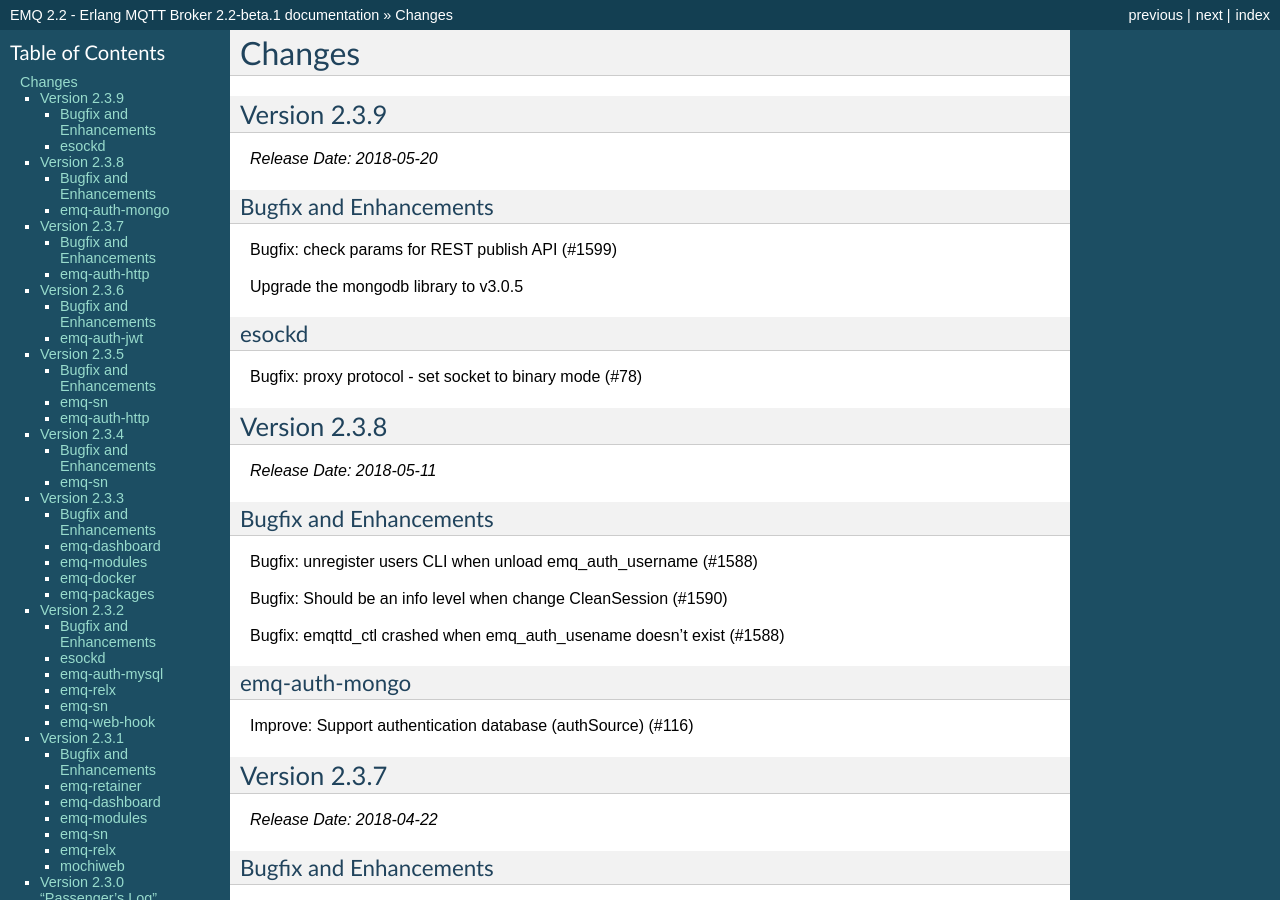
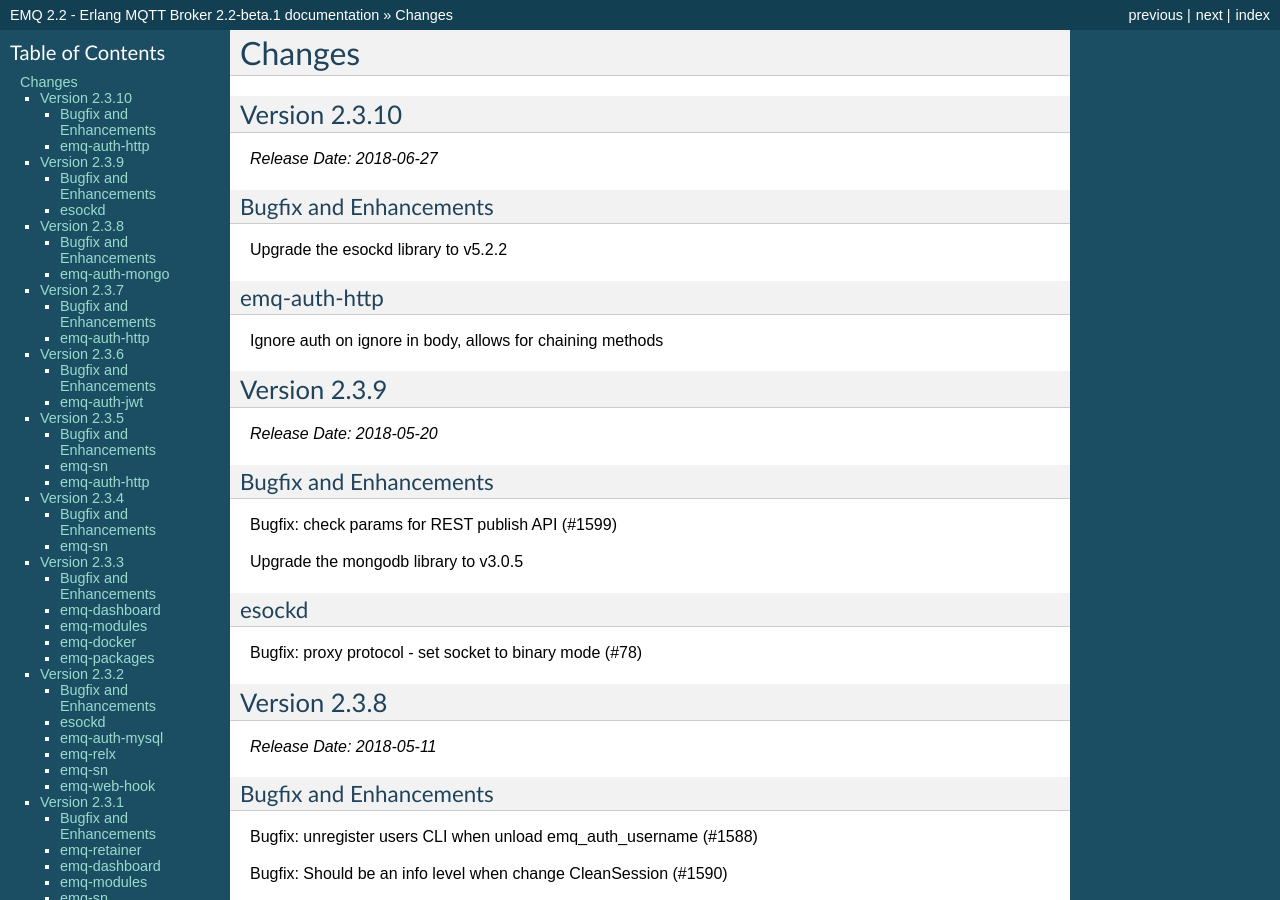
Before and after one commit to emqxarchive/emqx-docs-en, a Sphinx documentation site: the page built from source/changes.rst, in a window 1280 px wide and 900 px high. Built offline with Sphinx 7.4.7, drawn with Linux system fonts in a browser that asks for light colours.

Commit message:
Version 2.3.10

```diff
--- a/source/changes.rst
+++ b/source/changes.rst
@@ -4,6 +4,24 @@
 =======
 Changes
 =======
+
+.. _release_2.3.10:
+
+--------------
+Version 2.3.10
+--------------
+
+*Release Date: 2018-06-27*
+
+Bugfix and Enhancements
+-----------------------
+
+Upgrade the esockd library to v5.2.2
+
+emq-auth-http
+-------------
+
+Ignore auth on ignore in body, allows for chaining methods
 
 .. _release_2.3.9:
 
```
